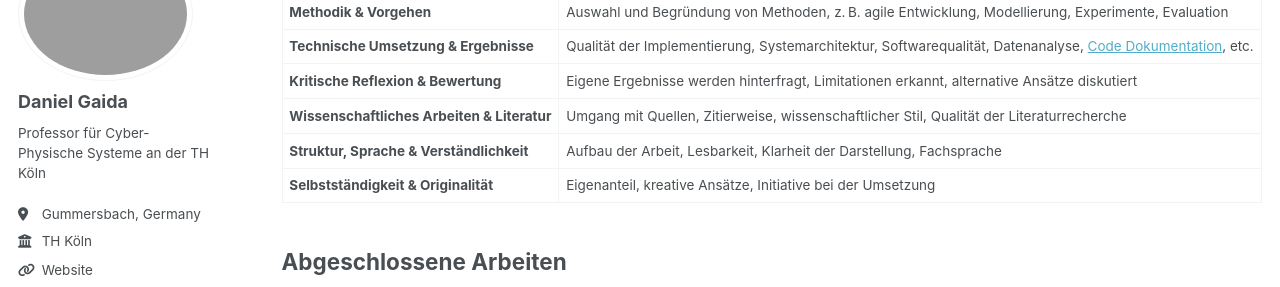
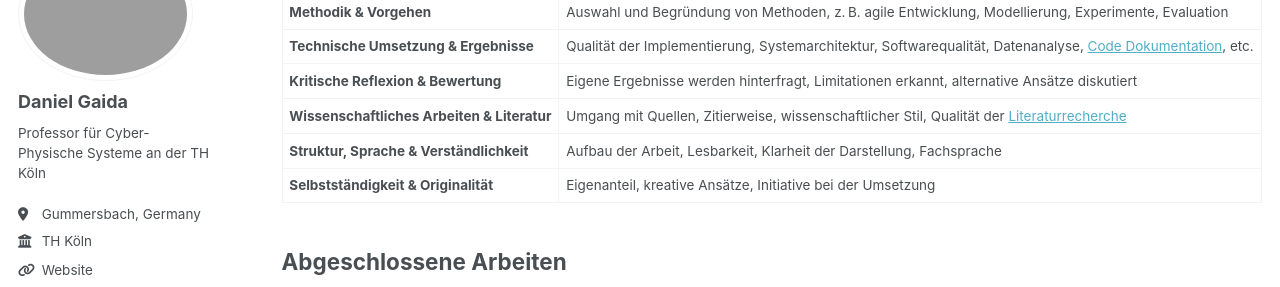
Before and after one commit to dgaida/dgaida.github.io, a Jekyll site: the page built from _pages/student_projects.md, in a window 1280 px wide and 900 px high, scrolled down 442 px. Shown: the part 152-439 px from the top of the window. Built offline with Jekyll 4.4.1, drawn with Linux system fonts in a browser that asks for light colours; some web fonts are replaced; a script that is not in the unit is left out; some of the changed lines change nothing that is shown.

Commit message:
add link

```diff
--- a/_pages/student_projects.md
+++ b/_pages/student_projects.md
@@ -26,7 +26,7 @@ Die Bewertung von Projekt- und Abschlussarbeiten erfolgt anhand der folgenden Kr
 | **Methodik & Vorgehen** | Auswahl und Begründung von Methoden, z. B. agile Entwicklung, Modellierung, Experimente, Evaluation |
 | **Technische Umsetzung & Ergebnisse** | Qualität der Implementierung, Systemarchitektur, Softwarequalität, Datenanalyse, [Code Dokumentation](https://google.github.io/styleguide/), etc. |
 | **Kritische Reflexion & Bewertung** | Eigene Ergebnisse werden hinterfragt, Limitationen erkannt, alternative Ansätze diskutiert |
-| **Wissenschaftliches Arbeiten & Literatur** | Umgang mit Quellen, Zitierweise, wissenschaftlicher Stil, Qualität der Literaturrecherche |
+| **Wissenschaftliches Arbeiten & Literatur** | Umgang mit Quellen, Zitierweise, wissenschaftlicher Stil, Qualität der [Literaturrecherche](https://scholar.google.de/) |
 | **Struktur, Sprache & Verständlichkeit** | Aufbau der Arbeit, Lesbarkeit, Klarheit der Darstellung, Fachsprache |
 | **Selbstständigkeit & Originalität** | Eigenanteil, kreative Ansätze, Initiative bei der Umsetzung |
 
```
